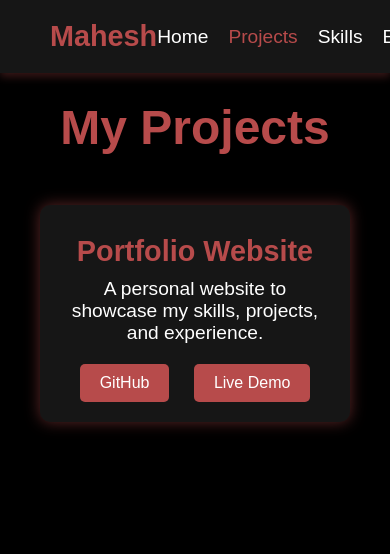
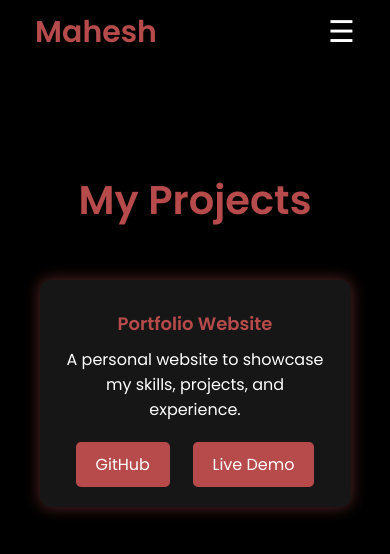
Before and after one commit to MaheshGopanaboyina/my-portfolio, a plain HTML site: page projects.html in a window 390 px wide. Drawn offline with Linux system fonts and the light colour scheme.

Commit message:
Update projects.html

```diff
--- a/projects.html
+++ b/projects.html
@@ -5,62 +5,88 @@
     <meta name="viewport" content="width=device-width, initial-scale=1.0">
     <title>My Projects</title>
     <link rel="stylesheet" href="https://cdnjs.cloudflare.com/ajax/libs/font-awesome/6.5.2/css/all.min.css">
+
     <style>
+        /* Global Styles */
+        @import url('https://fonts.googleapis.com/css2?family=Poppins:wght@100;200;300;400;500;600&display=swap');
+
         * {
             margin: 0;
             padding: 0;
             box-sizing: border-box;
             font-family: 'Poppins', sans-serif;
             text-decoration: none;
+            border: none;
+            outline: none;
+        }
+
+        html {
+            font-size: 62.5%;
+            scroll-behavior: smooth;
         }
 
         body {
+            width: 100%;
+            height: 100vh;
+            overflow-x: hidden;
             background-color: black;
             color: white;
             text-align: center;
-            padding: 20px;
+            padding: 5rem 9%;
         }
 
-        /* Navbar Styles */
+        /* Header / Navbar */
         header {
+            position: fixed;
+            top: 0;
+            left: 0;
+            width: 100%;
+            padding: 1rem 9%;
+            background-color: rgba(0, 0, 0, 0.9);
             display: flex;
             justify-content: space-between;
             align-items: center;
-            padding: 20px 50px;
-            background: #161616;
-            box-shadow: 0 4px 8px rgba(183, 75, 75, 0.3);
-            position: fixed;
-            width: 100%;
-            top: 0;
-            left: 0;
-            z-index: 1000;
+            z-index: 100;
         }
 
         .logo {
-            font-size: 1.8rem;
+            font-size: 3rem;
             color: #b74b4b;
-            font-weight: bold;
+            font-weight: 800;
+            cursor: pointer;
         }
 
         nav {
             display: flex;
-            gap: 20px;
         }
 
         nav a {
+            font-size: 1.8rem;
             color: white;
-            font-size: 1.2rem;
-            transition: 0.3s;
+            margin-left: 4rem;
+            font-weight: 500;
+            transition: 0.3s ease;
+            border-bottom: 3px solid transparent;
         }
 
-        nav a:hover, nav a.active {
+        nav a:hover,
+        nav a.active {
             color: #b74b4b;
+            border-bottom: 3px solid #b74b4b;
+        }
+
+        /* Menu Toggle for Mobile */
+        .menu-toggle {
+            display: none;
+            font-size: 3rem;
+            color: white;
+            cursor: pointer;
         }
 
         /* Projects Section */
         h1 {
-            font-size: 3rem;
-            margin-top: 80px;
+            font-size: 4rem;
+            margin-top: 120px; /* Adjusted for fixed navbar */
             color: #b74b4b;
         }
 
@@ -91,7 +117,7 @@
         }
 
         .project-desc {
-            font-size: 1.2rem;
+            font-size: 1.6rem;
             margin: 10px 0;
         }
 
@@ -103,7 +129,7 @@
             background: #b74b4b;
             text-decoration: none;
             border-radius: 5px;
-            font-size: 1rem;
+            font-size: 1.6rem;
             transition: 0.3s;
         }
 
@@ -112,6 +138,42 @@
             color: #b74b4b;
         }
 
+        /* Responsive Design */
+        @media (max-width: 995px) {
+            body {
+                padding: 5rem 5%;
+            }
+
+            nav {
+                display: none;
+                flex-direction: column;
+                position: absolute;
+                top: 60px;
+                right: 0;
+                width: 60%;
+                background-color: rgba(0, 0, 0, 0.9);
+                border-left: 3px solid #b74b4b;
+                padding: 2rem;
+            }
+
+            nav.active {
+                display: flex;
+            }
+
+            nav a {
+                display: block;
+                font-size: 2rem;
+                margin: 1.5rem 0;
+            }
+
+            .menu-toggle {
+                display: block;
+            }
+
+            .projects-container {
+                grid-template-columns: 1fr;
+            }
+        }
     </style>
 </head>
 <body>
@@ -119,6 +181,7 @@
     <!-- Navbar Section -->
     <header>
         <a href="index.html" class="logo">Mahesh</a>
+        <div class="menu-toggle" onclick="toggleMenu()">☰</div>
         <nav>
             <a href="index.html">Home</a>
             <a href="projects.html" class="active">Projects</a>
@@ -133,7 +196,6 @@
     <h1>My Projects</h1>
 
     <div class="projects-container">
-
         <div class="project-card">
             <h2 class="project-title">Portfolio Website</h2>
             <p class="project-desc">A personal website to showcase my skills, projects, and experience.</p>
@@ -142,8 +204,14 @@
                 <a href="https://maheshgopanaboyina.github.io/my-portfolio/#" target="_blank">Live Demo</a>
             </div>
         </div>
+    </div>
 
-    </div>
+    <script>
+        function toggleMenu() {
+            const nav = document.querySelector('nav');
+            nav.classList.toggle('active');
+        }
+    </script>
 
 </body>
 </html>
```
